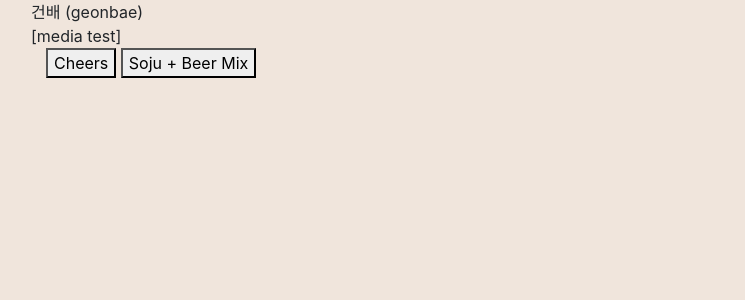
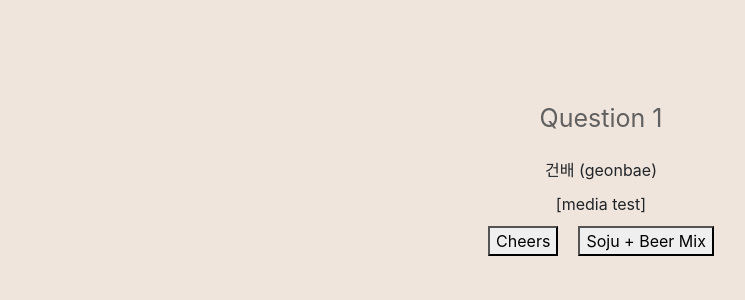
Before and after one commit to vaughn486/KoreanDrinkingGames, a Flask app: page /quiz/1 in a window 1280 px wide. Shown: the part 61-361 px from the top of the page, without its empty margins (39-784 px from the left). Run offline with Flask 3, Linux system fonts and the light colour scheme; some libraries are stand-ins or nearby versions; some web fonts are replaced.

Commit message:
styled and formatted quiz questions and quizresult page

```diff
--- a/code/server.py
+++ b/code/server.py
@@ -292,7 +292,7 @@ def pageview(quiz_id):
          return redirect(f'/quiz/{quiz_id+1}')
 
    # renders current question
-   return render_template('quiz.html', object=question_data, enumerate=enumerate, current_page='quiz')
+   return render_template('quiz.html', quiz_no = quiz_id, object=question_data, enumerate=enumerate, current_page='quiz')
 
 
 @app.route('/quizresult')
--- a/code/static/main.css
+++ b/code/static/main.css
@@ -230,3 +230,28 @@ h2 {
 
     outline:2px solid lightblue;
 }
+
+.quiz-title{
+    display:flex;
+    justify-content: center;
+    margin-top: 100px;
+    margin-bottom: 20px;
+    color: rgb(96, 96, 96);
+    font-size: 25px;
+}
+.quizresult-title{
+    display:flex;
+    justify-content: center;
+    font-size: 30px;
+    color: rgb(96, 96, 96);
+}
+
+.row{
+    justify-content: center;
+    margin-bottom: 10px;
+}
+
+form.row {
+    gap: 20px;        /* Adds space between buttons */
+    justify-content: center; /* Centers buttons horizontally */
+}
--- a/code/templates/quiz.html
+++ b/code/templates/quiz.html
@@ -8,6 +8,9 @@
 
 <!-- access parts of the question using object.___ -->
 
+<div class = "quiz-title">
+    Question {{quiz_no}}
+</div>
 
 <div class="row">
     {{object.q}}
@@ -20,7 +23,7 @@
 </div>
 
 
-<form method="post" action="">
+<form class = "row" method="post" action="">
     {% for idx, answer in enumerate(object.a) %}
     <button type="submit" name="answer" value="{{ answer }}">{{ answer }}</button>
     {% endfor %}
```
Also changed, not shown: code/templates/quizresult.html (+4 -3 lines).
